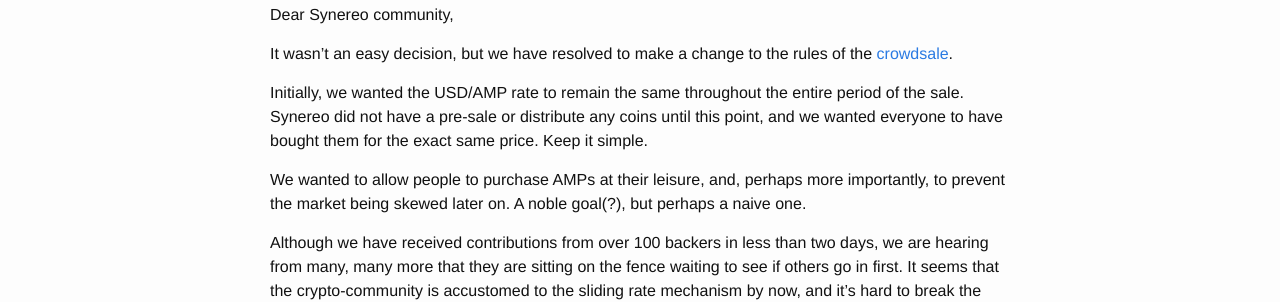
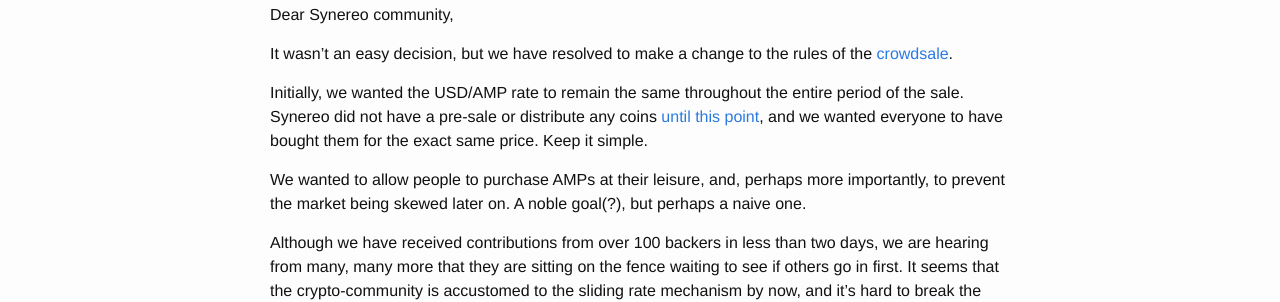
Before and after one commit to synereo/blog.synereo.com, a Jekyll site: the page built from _posts/2015-04-02-rule-change.markdown, in a window 1280 px wide. Shown: the part 244-546 px from the top of the page. Built offline with Jekyll 4.4.1, drawn with Linux system fonts in a browser that asks for light colours; a script that is not in the unit is left out; part of the change alters nothing that is shown.

```diff
--- a/_posts/2015-04-02-rule-change.markdown
+++ b/_posts/2015-04-02-rule-change.markdown
@@ -10,7 +10,7 @@ Dear Synereo community,
 
 It wasn’t an easy decision, but we have resolved to make a change to the rules of the [crowdsale](https://crowdsale.synereo.com/).
 
-Initially, we wanted the USD/AMP rate to remain the same throughout the entire period of the sale. Synereo did not have a pre-sale or distribute any coins until this point, and we wanted everyone to have bought them for the exact same price. Keep it simple.
+Initially, we wanted the USD/AMP rate to remain the same throughout the entire period of the sale. Synereo did not have a pre-sale or distribute any coins [until this point](http://omnichest.info/lookupsp.aspx?sp=39), and we wanted everyone to have bought them for the exact same price. Keep it simple.
 
 We wanted to allow people to purchase AMPs at their leisure, and, perhaps more importantly, to prevent the market being skewed later on. A noble goal(?), but perhaps a naive one.
 
```
